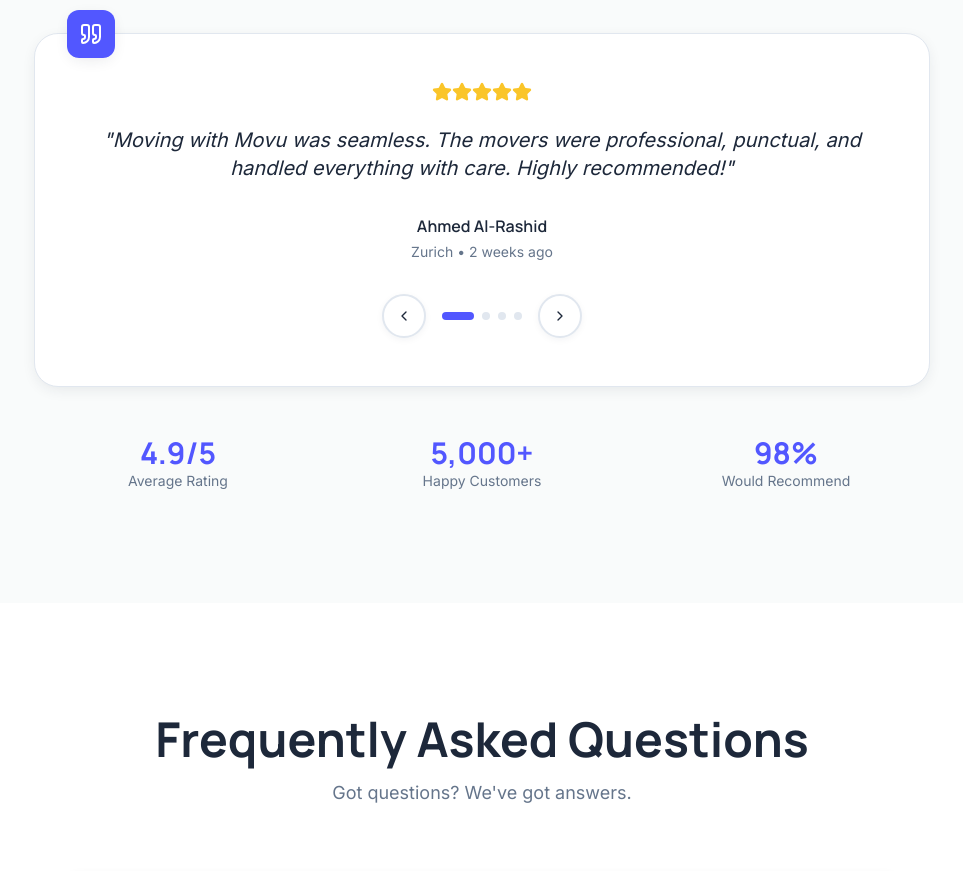
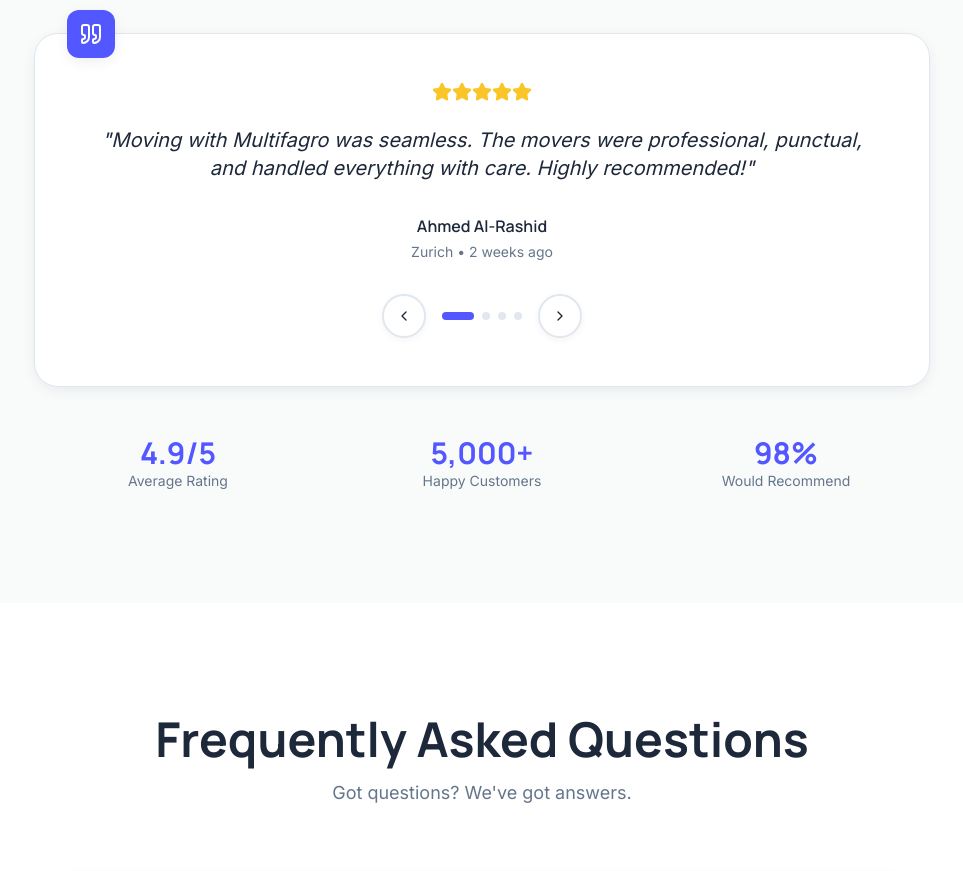
Before and after one commit to muhammed9295/multifagro-gmbh, a React (Vite) app: page / in a window 1280 px wide. Shown: the part 3500-4371 px from the top of the page, without its empty margins (158-1121 px from the left). Built offline with nearby package versions, Linux system fonts and the light colour scheme; the HTML template or start-up script is replaced by a standard one.

Commit message:
Updated testimonials

```diff
--- a/src/components/home/Testimonials.tsx
+++ b/src/components/home/Testimonials.tsx
@@ -10,14 +10,14 @@
       name: "Ahmed Al-Rashid",
       city: "Zurich",
       rating: 5,
-      text: "Moving with Movu was seamless. The movers were professional, punctual, and handled everything with care. Highly recommended!",
+      text: "Moving with Multifagro was seamless. The movers were professional, punctual, and handled everything with care. Highly recommended!",
       date: "2 weeks ago",
     },
     {
       name: "Sarah Mueller",
       city: "Geneva",
       rating: 5,
-      text: "I was dreading the move, but Movu made it so easy! Got multiple quotes instantly and found the perfect mover within my budget.",
+      text: "I was dreading the move, but Multifagro made it so easy! Got multiple quotes instantly and found the perfect mover within my budget.",
       date: "1 month ago",
     },
     {
@@ -31,7 +31,7 @@
       name: "Fatima Hassan",
       city: "Basel",
       rating: 5,
-      text: "Professional, reliable, and affordable. The customer support team was always available to answer my questions. Thank you Movu!",
+      text: "Professional, reliable, and affordable. The customer support team was always available to answer my questions. Thank you Multifagro!",
       date: "2 months ago",
     },
   ];
```
Also changed, not shown: src/components/LanguageSwitcher.tsx (line endings or trailing spaces), src/components/PageTransition.tsx (line endings or trailing spaces).
